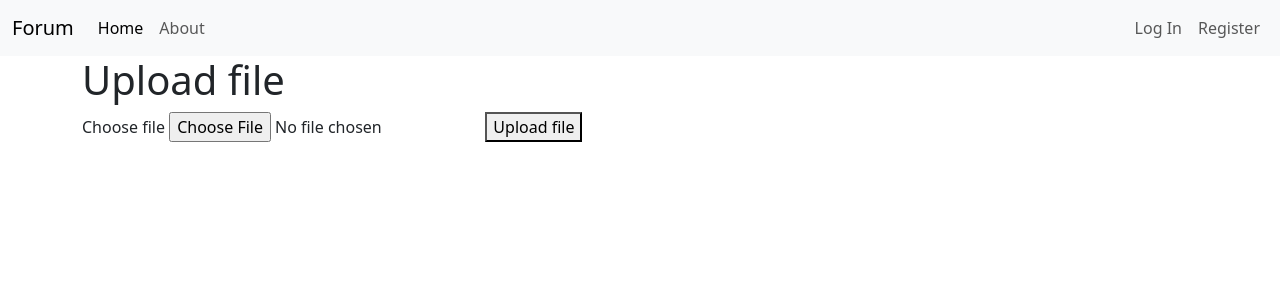
After one commit to YusovAndrey/FORUM_PRJ, a Django app: page /upload in a window 1280 px wide. The commit adds this page. Shown: the top 300 px of the page. Run offline with Django 4.2, Linux system fonts and the light colour scheme.

Commit message:
0.13
урок по файлам()загрузка, скачивание) закончил

```diff
--- /dev/null
+++ b/media/конспект.txt
@@ -0,0 +1,4 @@
+venv\scripts\activate - активация виртуального окружения
+python manage.py (makemigrations, migrate, runserver)
+
+REST FULL
--- a/service/urls.py
+++ b/service/urls.py
@@ -13,5 +13,7 @@ urlpatterns = [
     path('update_post/<int:pk>', views.UpdatePostView.as_view(), name='update_post'),
     path('delete_post/<int:pk>', views.DeletePostView.as_view(), name='delete_post'),
     path('post/<int:pk>/add_comment', views.AddCommentView.as_view(), name='add_comment'),
-    path('about', views.about, name='about')
+    path('about', views.about, name='about'),
+    path('upload', views.upload, name='upload'),
+    path('download', views.download, name='download')
 ]
--- a/service/views.py
+++ b/service/views.py
@@ -1,17 +1,24 @@
-import email
-from forum_prj.settings import EMAIL_HOST
+import csv
+import datetime
+
+from django.shortcuts import render, redirect
+from django.conf import settings
+from http.client import HTTPResponse
 from service.models import Post, Comment
+from django.views.generic import ListView, DetailView, DeleteView, CreateView, UpdateView
 from .forms import PostForm, CommentForm, UserRegisterForm, MessageForm
-from django.views.generic import ListView, DetailView, DeleteView, CreateView, UpdateView
-from django.shortcuts import render, redirect
 from django.urls import reverse_lazy
-from django.contrib.auth.forms import UserCreationForm
+from django.contrib.auth.mixins import LoginRequiredMixin, PermissionRequiredMixin
 from django.contrib.auth.decorators import login_required, permission_required, user_passes_test
-from django.contrib.auth.mixins import LoginRequiredMixin, PermissionRequiredMixin
 from django.contrib import messages
 from django.contrib.messages.views import SuccessMessageMixin
 from django.core.mail import send_mail
-from django.conf import settings
+from django.core.files.storage import FileSystemStorage
+from django.http import HttpResponse
+from importlib.resources import contents
+from forum_prj.settings import EMAIL_HOST
+from django.contrib.auth.forms import UserCreationForm
+
 #def test_func(user):
 #    return user.email.endswith('@mail.com')
 
@@ -96,3 +103,22 @@ class RegisterForm(SuccessMessageMixin, CreateView):
     form_class = UserRegisterForm
     template_name = 'register.html'
     success_url = reverse_lazy('login')
+
+def upload(req):
+    context = {}
+    if req.method == "POST":
+        uploaded_file = req.FILES['file']
+        file = FileSystemStorage()
+        name = file.save(uploaded_file.name, uploaded_file)
+        context['url'] = file.url(name)
+    return render(req, "upload.html", context)
+
+def download(req):
+    response = HttpResponse(content_type='text/csv')
+    writer = csv.writer(response)
+    writer.writerow(["Title", "Description", "Created_at"])
+    for row in Post.objects.all().values_list('title', 'description', 'created_at'):
+        writer.writerow(row)
+    filename = str(datetime.datetime.now()) + 'posts.csv'
+    response["Content-Disposition"] = f"attachment; filename={filename}"
+    return response
--- a/templates/index.html
+++ b/templates/index.html
@@ -31,6 +31,10 @@
         {% endif %}
 
         <a href="{% url 'create_post' %}" class="btn btn-primary btn-lg">Create new post</a>
+        <a href="{% url 'upload' %}" class="btn btn-seconadry btn-lg">Upload files</a>
+        <a href="{% url 'download' %}" class="btn btn-seconadry btn-lg">Download posts</a>
+
+
 
         <table class="table">
           <thead>
--- /dev/null
+++ b/templates/upload.html
@@ -0,0 +1,15 @@
+{% extends "index.html" %}
+
+{% block content %}
+    <h1>Upload file</h1>
+    <form method="POST" enctype="multipart/form-data">
+        {% csrf_token %}
+        <lable for="file">Choose file</lable>
+        <input type="file" name="file">
+        <button>Upload file</button>
+    </form>
+    {% if url %}
+        <a href="{{url}}">{url}</a>
+    {% endif %}
+
+{% endblock %}
```
Also changed, not shown: media/2023-02-15 17 52 31.747805posts.csv (added, +9 -0 lines), media/2023-02-15 18 10 07.995658posts.csv (added, +13 -0 lines), templates/download.html (added), 2 other files.
